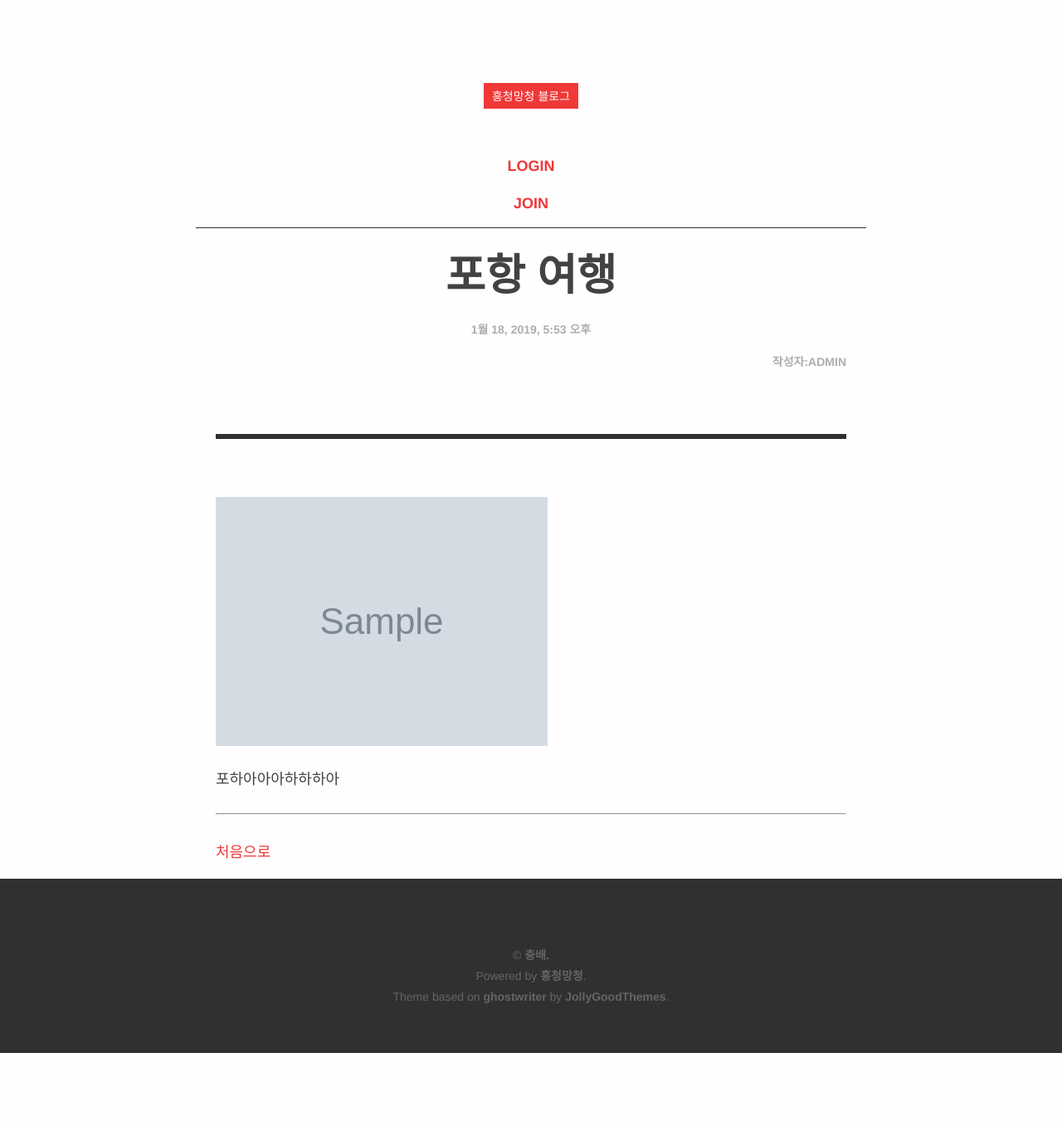
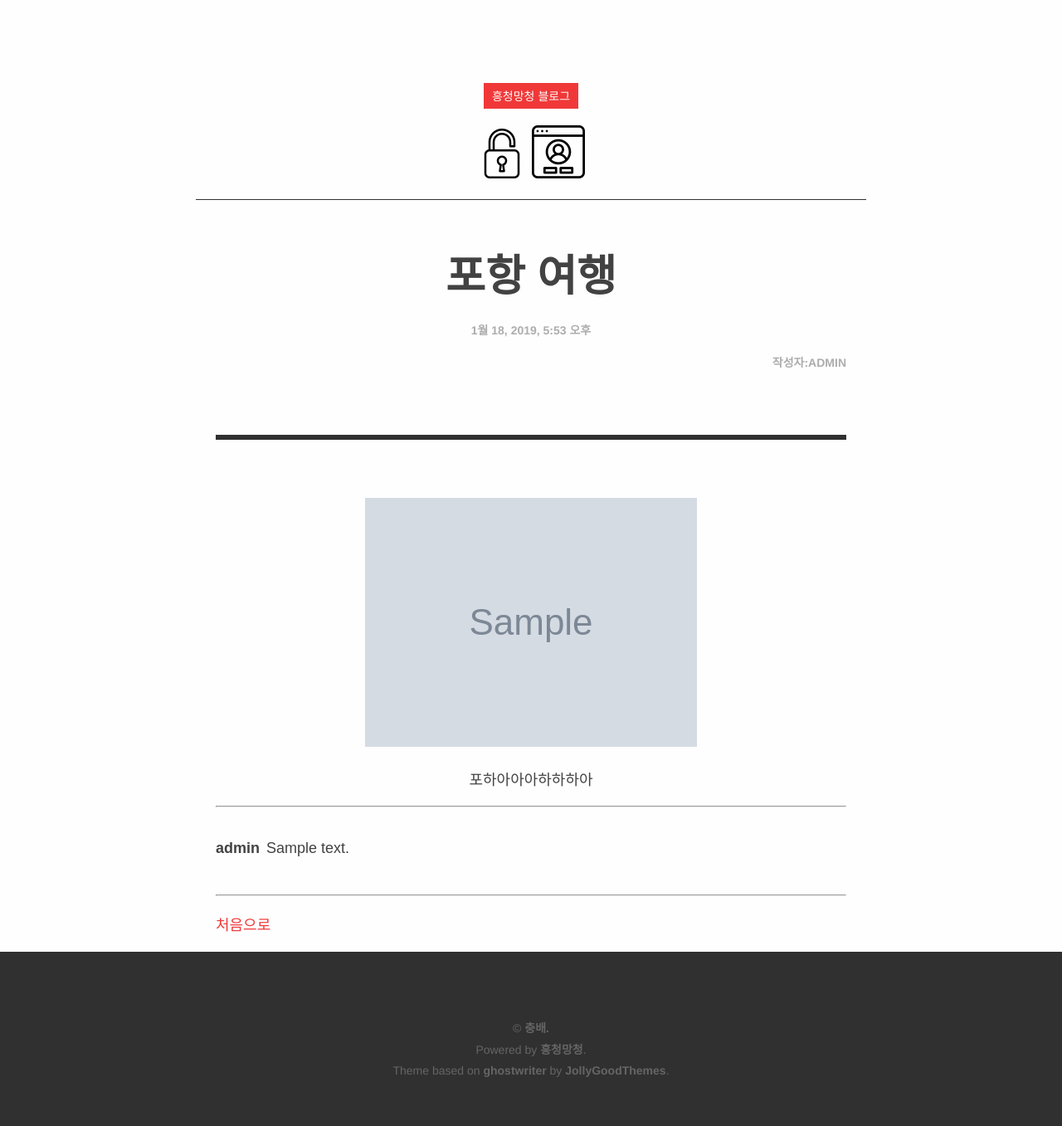
Before and after one commit to pear9123/django-blog, a Django app: a page that uses templates/blog/base.html in a window 1280 px wide. Shown: the whole page at 83% size. Before the commit the page ends 1269 px from the top, so only its background shows below. Run offline with Django 3.2, Linux system fonts and the light colour scheme; data comes from the database, SQL or seed files in the repository; tables that the repository leaves empty hold one stand-in row (values such as "Sample post"); grey boxes marked "Sample" are stand-in pictures; some web fonts are replaced.

Commit message:
댓글 뷰어

```diff
--- a/blog/admin.py
+++ b/blog/admin.py
@@ -1,5 +1,5 @@
 from django.contrib import admin
-from .models import Post,PostImage
+from .models import Post,PostImage,Comment
 
 # Register your models here.
 #admin.site.register(Post)
@@ -11,3 +11,4 @@ class PropertyAdmin(admin.ModelAdmin):
     inlines = [ PropertyImageInline, ]
 
 admin.site.register(Post, PropertyAdmin)
+admin.site.register(Comment)
--- a/blog/forms.py
+++ b/blog/forms.py
@@ -0,0 +1,28 @@
+from django import forms
+from .models import Comment
+
+class CommentForm(forms.ModelForm):
+    class Meta:
+        model = Comment
+        fields = (
+            'content',
+        )
+        widgets = {
+            'content': forms.TextInput(
+                attrs={
+                    'class': 'content',
+                    'placeholder': '댓글 달기...',
+                }
+            )
+        }
+
+    def clean_content(self):
+        data = self.cleaned_data['content']
+        errors = []
+        if data == '':
+            errors.append(forms.ValidationError('댓글 내용을 입력해주세요'))
+        elif len(data) > 50:
+            errors.append(forms.ValidationError('댓글 내용은 50자 이하로 입력해주세요'))
+        if errors:
+            raise forms.ValidationError(errors)
+        return data
--- a/blog/models.py
+++ b/blog/models.py
@@ -19,3 +19,11 @@ class Post(models.Model):
 class PostImage(models.Model):
     property = models.ForeignKey(Post, related_name='images', on_delete=models.CASCADE)
     image = models.ImageField()
+
+class Comment(models.Model):
+    post = models.ForeignKey(Post, on_delete=models.CASCADE, related_name='comments')
+    author = models.ForeignKey(settings.AUTH_USER_MODEL, on_delete=models.CASCADE)
+    content = models.TextField()
+
+    def __str__(self):
+        return f'Comment (PK: {self.pk}, Author: {self.author.username})'
--- a/blog/views.py
+++ b/blog/views.py
@@ -1,6 +1,7 @@
 from django.shortcuts import render, get_object_or_404
 from django.views.generic import ListView
 from .models import Post,PostImage
+from .forms import CommentForm
 
 
 # Create your views here.
@@ -13,10 +14,12 @@ def post_detail(request, slug):
     post = get_object_or_404(Post, slug=slug)
     property = Post.objects.get(pk=1)
     image_list = property.images.all()
+    comment_form = CommentForm()
 
     context = {
         'post' : post,
         'image_list' : image_list,
+        'comment_form' : comment_form,
     }
 
     return render(request, 'blog/post_detail.html', context)
--- a/static/css/style.css
+++ b/static/css/style.css
@@ -213,7 +213,7 @@ h6 {
     margin-bottom: 12px
 }
 hr {
-    margin: 30px 0
+    margin: 20px 0
 }
 p {
     line-height: 1.8;
@@ -389,7 +389,8 @@ pre {
     text-align: right;
 }
 .post-content {
-    margin: 50px 0 0
+    text-align: center;
+    margin: 50px 0 0;
 }
 .post-content a:hover {
     border-bottom: 1px dotted #f03838;
@@ -786,3 +787,22 @@ pre {
     -moz-transition: opacity .3s ease, visibility .3s ease, -moz-transform .3s cubic-bezier(0.71, 1.7, 0.77, 1.24);
     transition: opacity .3s ease, visibility .3s ease, transform .3s cubic-bezier(0.71, 1.7, 0.77, 1.24)
 }
+
+.post-item .post-image {
+    width: 100%;
+    border-top-left-radius: 2px;
+    border-top-right-radius: 2px;
+}
+.comment-list {
+    list-style: none;
+    vertical-align: middle;
+}
+
+.comment-list .comment .comment-author {
+    font-weight: bold;
+    margin-right: 3px;
+}
+
+.panel-body{
+  padding-top: 13px;
+}
--- a/templates/blog/base.html
+++ b/templates/blog/base.html
@@ -15,17 +15,19 @@
 
   <header class="site-header">
     <div class="site-title-wrapper">
-      <h1 class="site-title"><a href="/"> 흥청망청 블로그 </a></h1>
+      <h1 class="site-title"><a href="/">흥청망청 블로그 </a></h1>
+    </div>
+    <div class="container" style="border-bottom: 1px solid #303030; text-align:center;">
+      {% if user.is_authenticated %}
+        <img src={{user.img_profile.url}} class="main_img">
+        <a href="/member/logout"><img src="/static/images/logout.png" ></a>
+      {% else %}
+        <a href="/member/login"><img src="/static/images/login.png" ></a>
+        <a href="/member/signup"><img src="/static/images/join.png" ></a>
+      {% endif %}
     </div>
   </header>
-  <div class="container" style="border-bottom: 1px solid #303030; text-align:center;">
-    {% if user.is_authenticated %}
-      <img src={{user.img_profile.url}} class="main_img">
-      <a href="/member/logout"><h4>LOGOUT</h4></a>
-    {% else %}
-      <a href="/member/login"><h4>LOGIN</h4></a> <a href="/member/signup"><h4>JOIN</h4></a>
-    {% endif %}
-  </div>
+
   <div id="post-index" class="container">
   <header class="post-header">
     {% block header %}
--- a/templates/blog/post_detail.html
+++ b/templates/blog/post_detail.html
@@ -15,5 +15,23 @@
 {{post.content|linebreaksbr}}
  </div>
  <hr/>
+
+ <div class="panel-body">
+ 		{% if post.comments.exists %}
+ 		<ul class="comment-list">
+ 			{% for comment in post.comments.all %}
+ 			<li class="comment">
+ 				<span class="comment-author">{{ comment.author }}</span>
+ 				<span class="comment-content">{{ comment.content }}</span>
+ 			</li>
+ 			{% endfor %}
+ 		</ul>
+    {% endif %}
+</div>
+
+<!--   <div><img src="{{comment.author.img_profile.url}}" class="comment-image"></div>  -->
+
+ <hr/>
 <a href="/blog"> 처음으로 </a>
+
 {% endblock %}
--- a/templates/member/signup.html
+++ b/templates/member/signup.html
@@ -12,7 +12,6 @@
   </head>
 {% block content %}
 <div class="login">
-	<h1>JOIN</h1>
 	<form action="" method="post">
 		{% csrf_token %}
 		{% for field in signup_form %}
```
Also changed, not shown: blog/migrations/0004_comment.py (added), static/images/join.png (added), static/images/login.png (added), static/images/logout.png (added).
